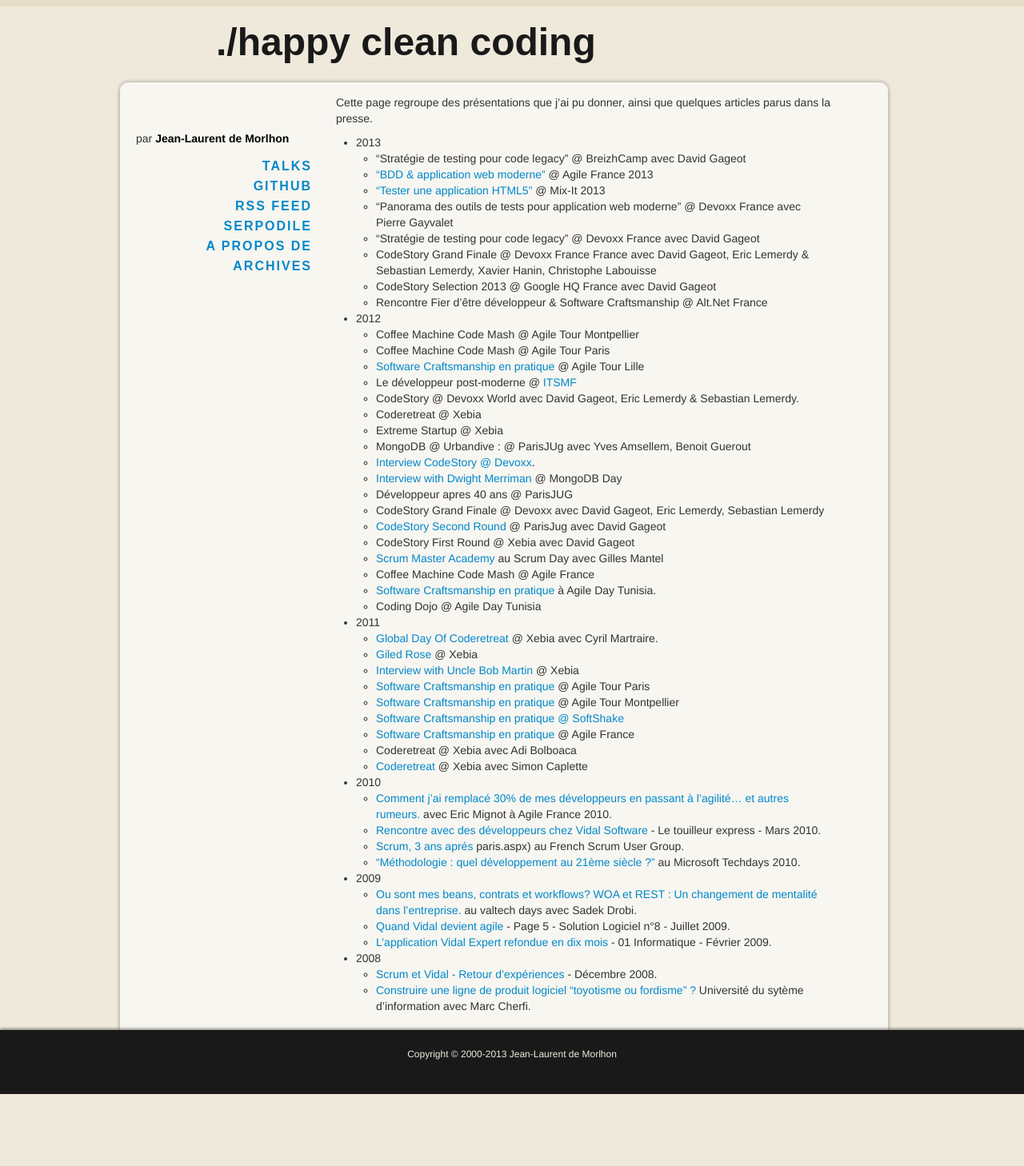
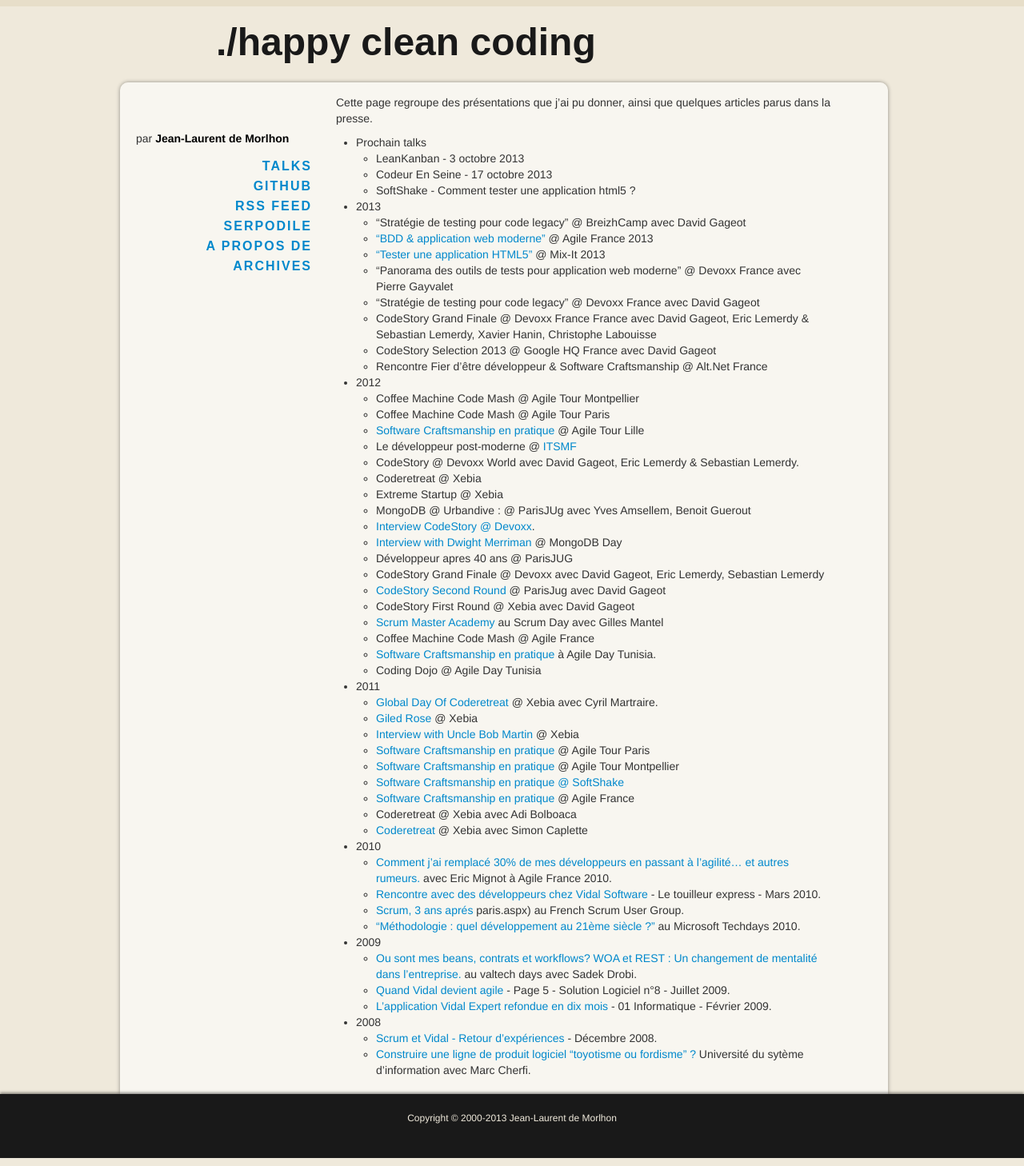
Before and after one commit to jeanlaurent/happycleancoding, a Jekyll site: the page built from talks.markdown, in a window 1280 px wide. Shown: the whole page at 80% size. Built offline with Jekyll 4.4.1, drawn with Linux system fonts in a browser that asks for light colours; some web fonts are replaced; before the commit the page ends 1378 px from its top, so only the background shows below that.

Commit message:
Added upcoming talks

```diff
--- a/talks.markdown
+++ b/talks.markdown
@@ -7,6 +7,12 @@ title: Talks
 ---
 
 Cette page regroupe des présentations que j'ai pu donner, ainsi que quelques articles parus dans la presse.
+
+
+* Prochain talks
+  * LeanKanban - 3 octobre 2013
+  * Codeur En Seine - 17 octobre 2013
+  * SoftShake - Comment tester une application html5 ?
 
 * 2013
   * "Stratégie de testing pour code legacy" @ BreizhCamp avec David Gageot
```
